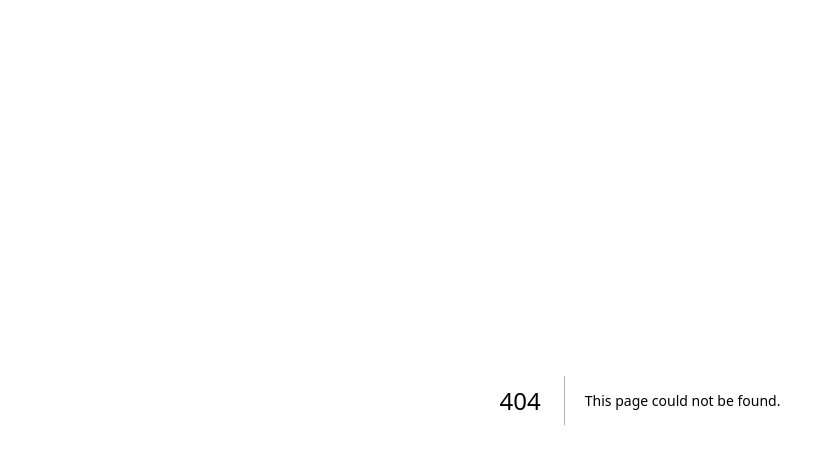
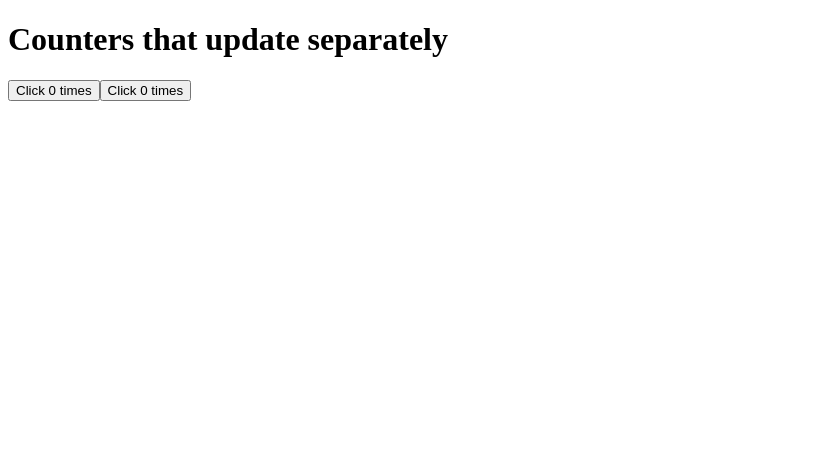
Before and after one commit to geekymv/web, a Next.js app in the folder react/hello/: page /share-data in a window 1280 px wide. Before the commit this address had no page. Shown: the top 464 px of the page, without its empty margins (0-835 px from the left). Built offline with nearby package versions, Linux system fonts and the light colour scheme.

Commit message:
共享数据

```diff
--- /dev/null
+++ b/react/hello/pages/share-data.js
@@ -0,0 +1,32 @@
+import {useState} from "react";
+
+function UseState() {
+    // 当前值 count, 初始值为0
+    // 更新值 setCount
+    const [count, setCount] = useState(0)
+
+    function handleClick() {
+        setCount(count + 1);
+    }
+
+    /* 多个 MyButton 共享数据 */
+    return (
+        <div>
+            <h1>Counters that update separately</h1>
+            <MyButton count={count} onClick={handleClick}/>
+            <MyButton count={count} onClick={handleClick}/>
+        </div>
+    );
+}
+
+
+function MyButton({count, onClick}) {
+    return(
+        <button onClick={onClick}>
+            Click {count} times
+        </button>
+    );
+}
+
+
+export default UseState
```
